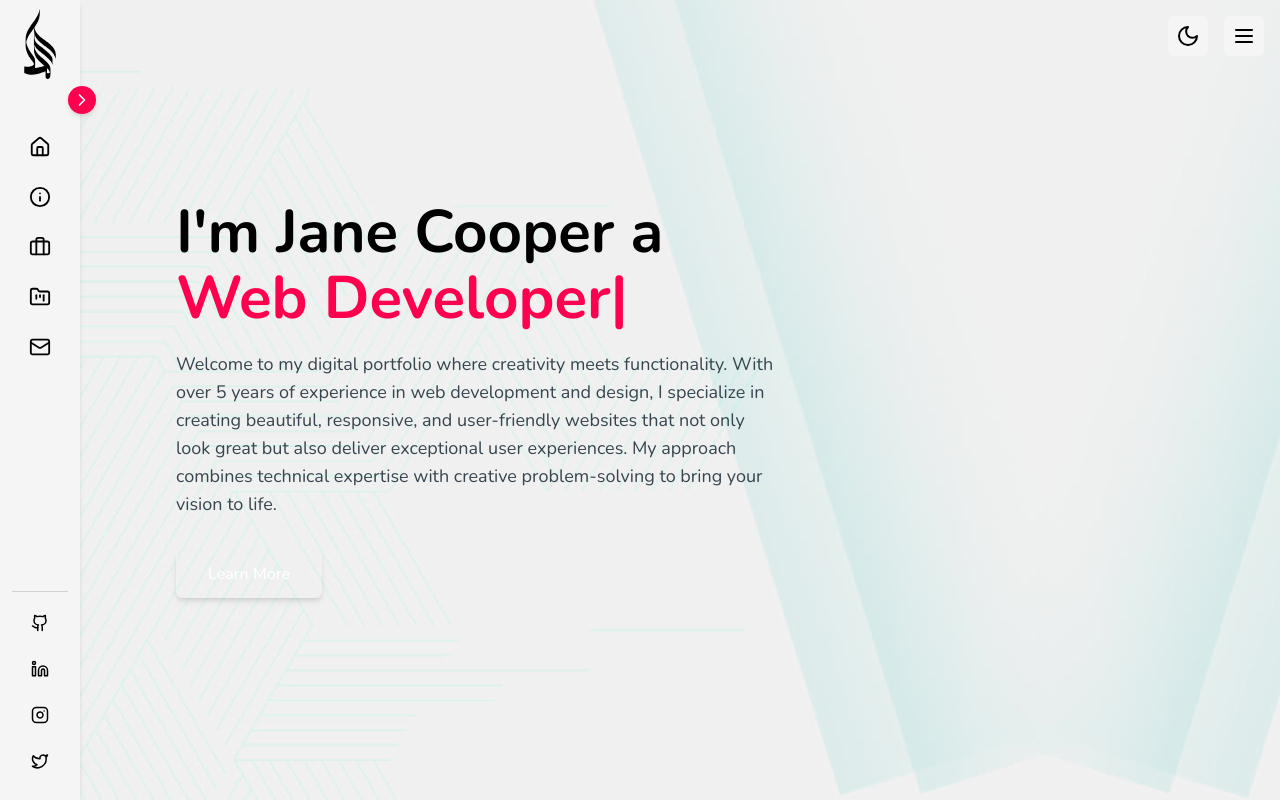
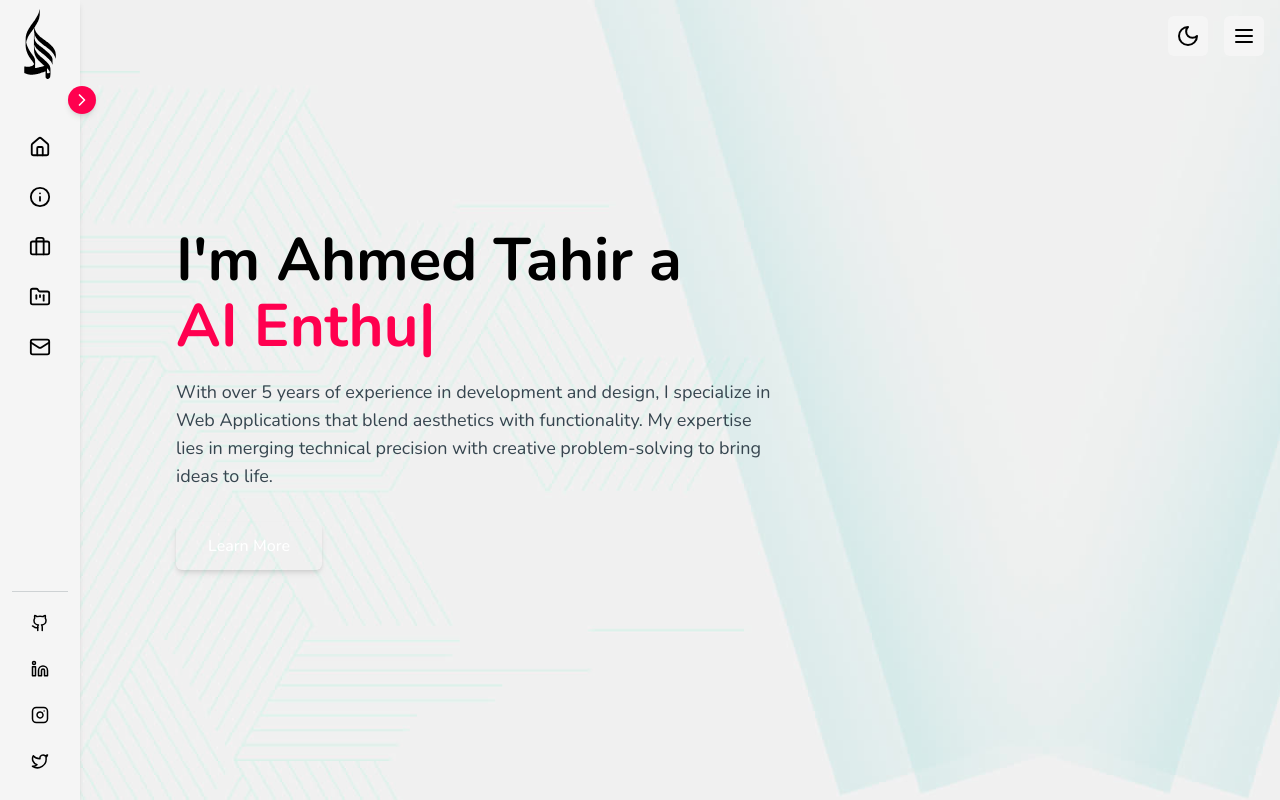
Before and after one commit to ahmedtahir2311/mappe, a Next.js app: page / in a window 1280 px wide. Built offline with nearby package versions, Linux system fonts and the light colour scheme.

Commit message:
Adding Descition

```diff
--- a/src/components/module/hero-banner.tsx
+++ b/src/components/module/hero-banner.tsx
@@ -6,11 +6,11 @@ import Link from 'next/link';
 
 const HeroBanner = () => {
   const professions = [
-    'Web Designer',
-    'Web Developer',
+    'Full Stack Developer',
+    'AI Enthusiast',
+    'Blockchain Architect',
     'UI/UX Designer',
     'Freelancer',
-    'Content Writer',
   ];
 
   return (
@@ -36,7 +36,7 @@ const HeroBanner = () => {
             {/* Left Section - Text Content (60% width on large screens) */}
             <div className="w-full lg:w-3/5 mb-10 lg:mb-0 text-center lg:text-left">
               <h1 className="text-4xl md:text-5xl lg:text-6xl font-bold mb-4 text-[rgb(var(--text-primary))]">
-                I&apos;m Jane Cooper a <br />
+                I&apos;m Ahmed Tahir a <br />
                 <span className="text-[rgb(var(--primary-main))]">
                   <TypingEffect
                     words={professions}
@@ -48,11 +48,9 @@ const HeroBanner = () => {
               </h1>
 
               <p className="text-[rgb(var(--text-secondary))] text-lg mb-8 max-w-2xl mx-auto lg:mx-0">
-                Welcome to my digital portfolio where creativity meets functionality. With over 5
-                years of experience in web development and design, I specialize in creating
-                beautiful, responsive, and user-friendly websites that not only look great but also
-                deliver exceptional user experiences. My approach combines technical expertise with
-                creative problem-solving to bring your vision to life.
+                With over 5 years of experience in development and design, I specialize in Web
+                Applications that blend aesthetics with functionality. My expertise lies in merging
+                technical precision with creative problem-solving to bring ideas to life.
               </p>
 
               <Link
```
